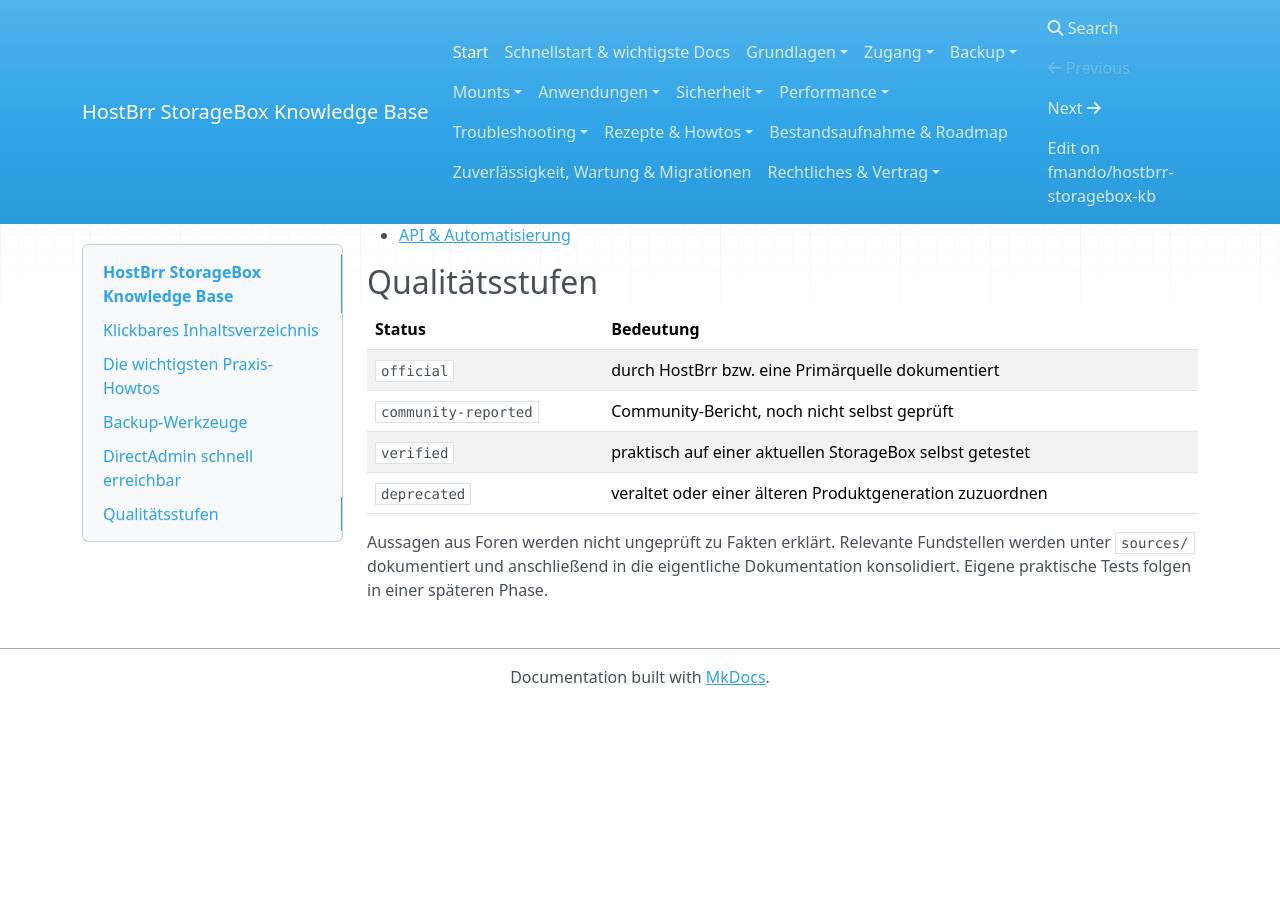
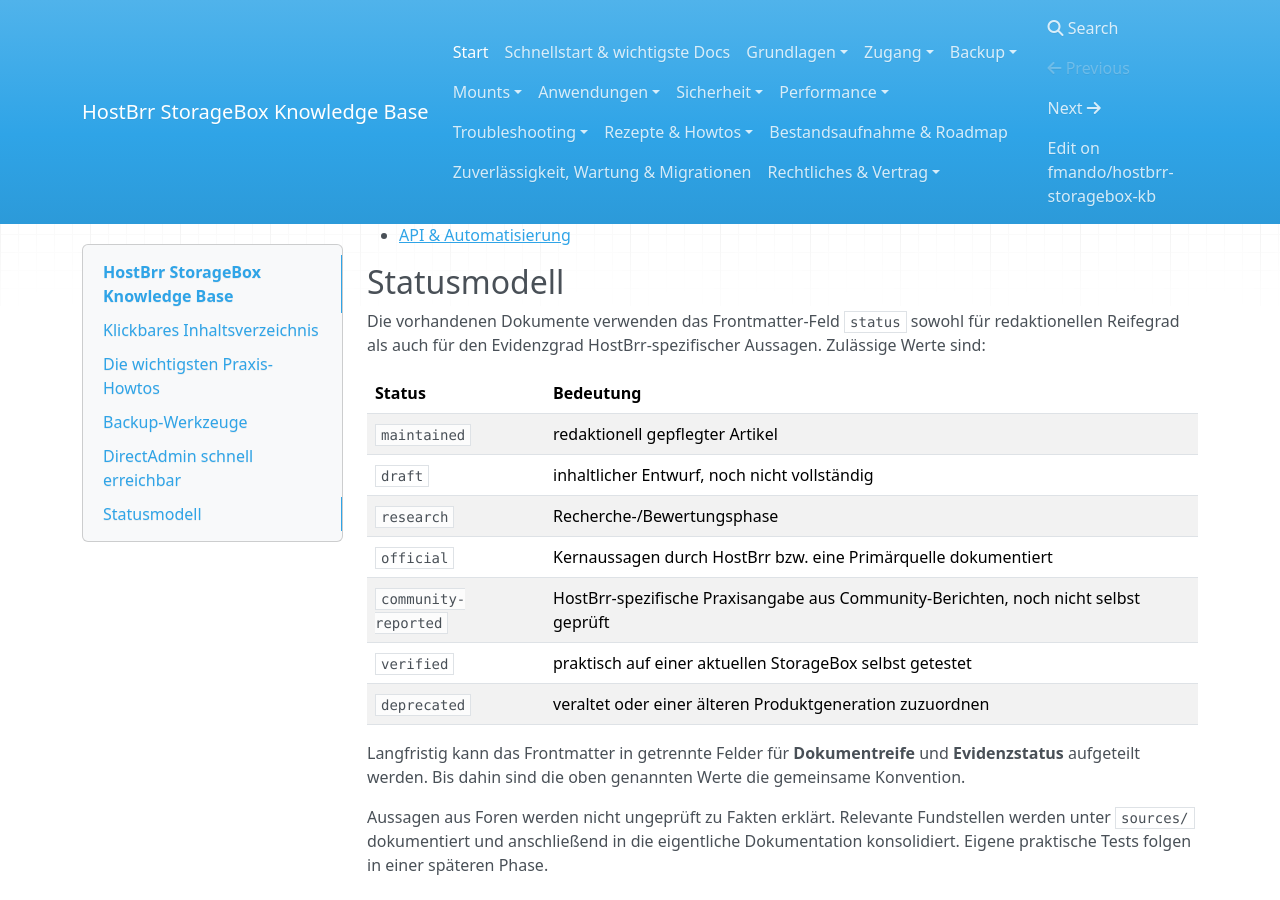
Before and after one commit to fmando/hostbrr-storagebox-kb, an MkDocs documentation site: the page built from docs/index.md, in a window 1280 px wide and 900 px high, scrolled down 2131 px. Built offline with MkDocs 1.6.1, drawn with Linux system fonts in a browser that asks for light colours; nearby versions of some CDN libraries; before the commit the page ends 2836 px from its top, so only the background shows below that.

Commit message:
Clarify documentation status model

```diff
--- a/docs/index.md
+++ b/docs/index.md
@@ -67,13 +67,20 @@
 - [Softaculous](02-zugang/directadmin-softaculous.md)
 - [API & Automatisierung](02-zugang/directadmin-api.md)
 
-## Qualitätsstufen
+## Statusmodell
+
+Die vorhandenen Dokumente verwenden das Frontmatter-Feld `status` sowohl für redaktionellen Reifegrad als auch für den Evidenzgrad HostBrr-spezifischer Aussagen. Zulässige Werte sind:
 
 | Status | Bedeutung |
 |---|---|
-| `official` | durch HostBrr bzw. eine Primärquelle dokumentiert |
-| `community-reported` | Community-Bericht, noch nicht selbst geprüft |
+| `maintained` | redaktionell gepflegter Artikel |
+| `draft` | inhaltlicher Entwurf, noch nicht vollständig |
+| `research` | Recherche-/Bewertungsphase |
+| `official` | Kernaussagen durch HostBrr bzw. eine Primärquelle dokumentiert |
+| `community-reported` | HostBrr-spezifische Praxisangabe aus Community-Berichten, noch nicht selbst geprüft |
 | `verified` | praktisch auf einer aktuellen StorageBox selbst getestet |
 | `deprecated` | veraltet oder einer älteren Produktgeneration zuzuordnen |
 
+Langfristig kann das Frontmatter in getrennte Felder für **Dokumentreife** und **Evidenzstatus** aufgeteilt werden. Bis dahin sind die oben genannten Werte die gemeinsame Konvention.
+
 Aussagen aus Foren werden nicht ungeprüft zu Fakten erklärt. Relevante Fundstellen werden unter `sources/` dokumentiert und anschließend in die eigentliche Dokumentation konsolidiert. Eigene praktische Tests folgen in einer späteren Phase.
```
